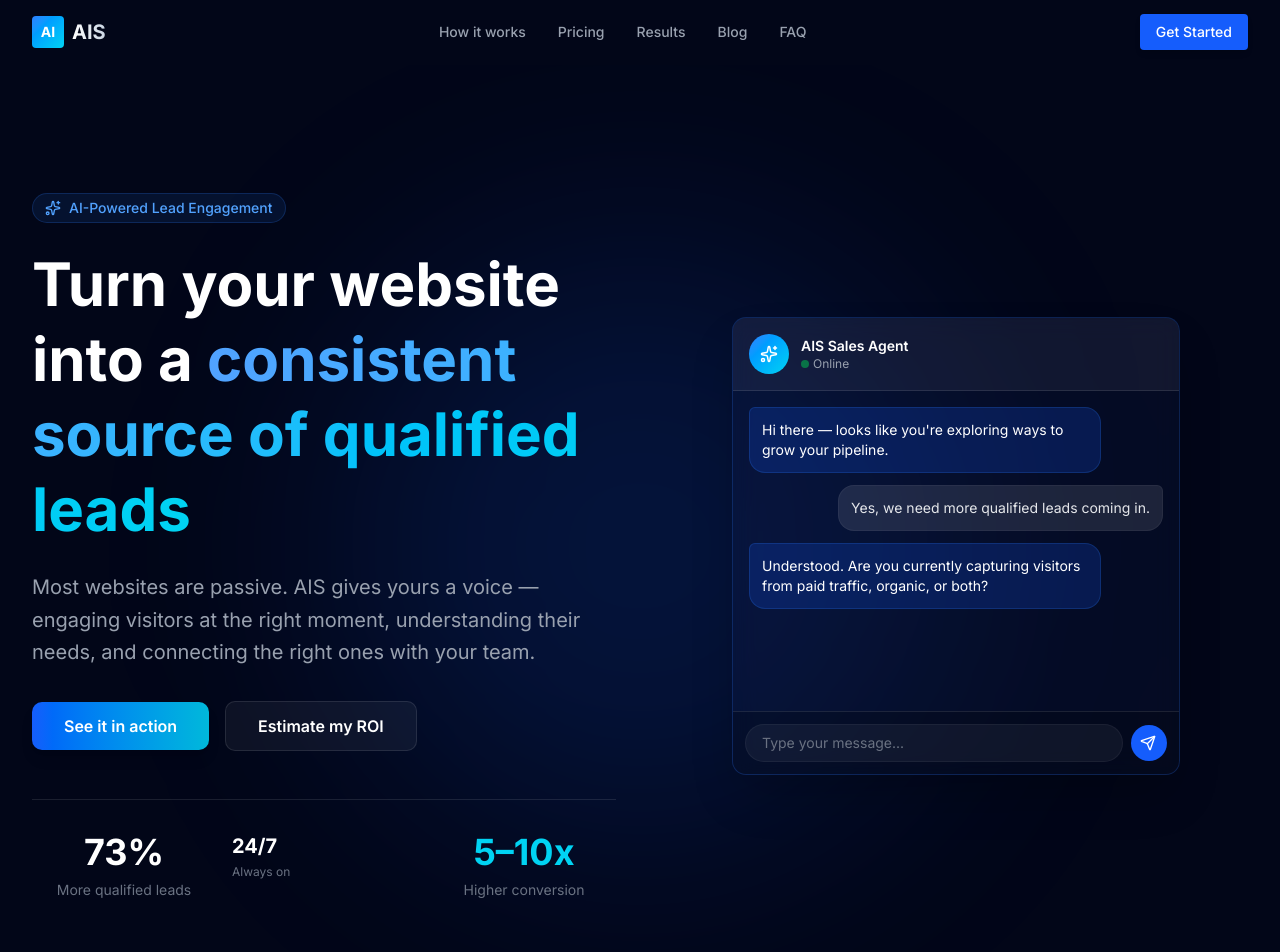
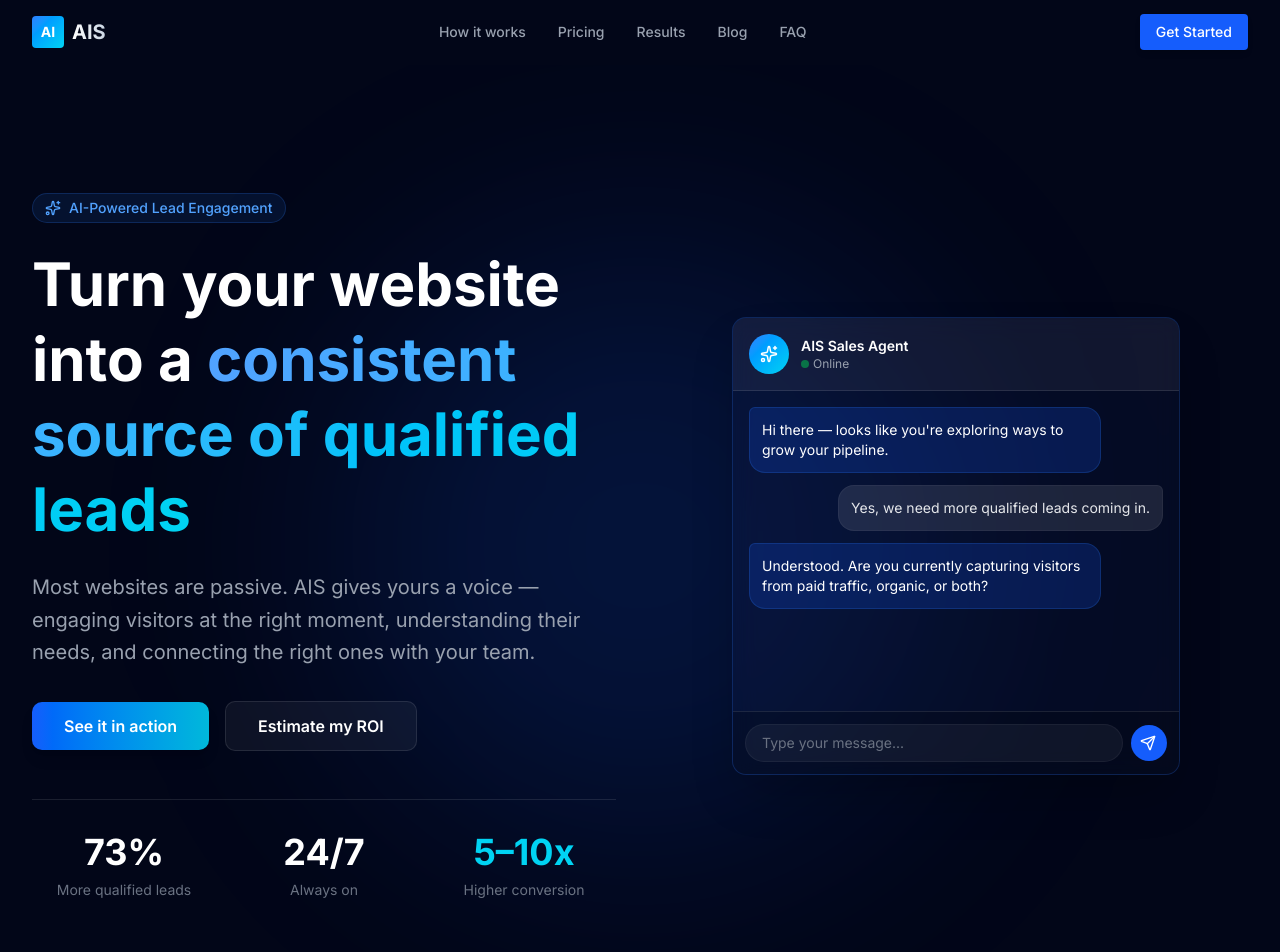
Before and after one commit to SavHUB/ais-website, a Next.js app: page / in a window 1280 px wide. Shown: the top 952 px of the page. Built offline with nearby package versions, Linux system fonts and the light colour scheme.

Commit message:
style: align "24/7" stat with AnimatedStat components
Update "24/7" style to match AnimatedStat for visual consistency.

```diff
--- a/components/Hero.tsx
+++ b/components/Hero.tsx
@@ -116,9 +116,9 @@ export function Hero() {
                 isPercentage={true}
                 highlightColor="text-white"
               />
-              <div>
-                <div className="text-lg md:text-xl font-bold text-white">24/7</div>
-                <div className="text-xs text-gray-500 mt-1">Always on</div>
+              <div className="text-center">
+                <div className="text-3xl md:text-4xl font-bold text-white mb-2">24/7</div>
+                <div className="text-xs md:text-sm text-gray-500">Always on</div>
               </div>
               <AnimatedStat
                 value="5–10x"
```
